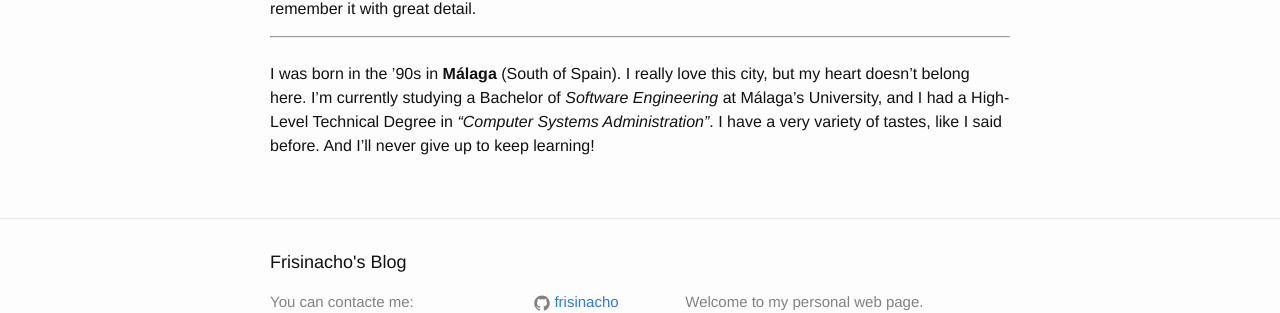
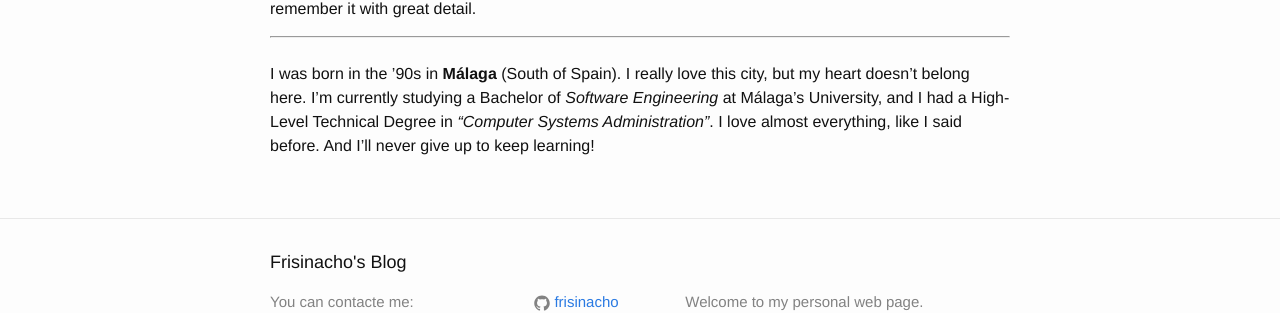
Before and after one commit to frisinacho/frisinacho.github.io, a Jekyll site: the page built from pages/about.md, in a window 1280 px wide. Shown: the part 263-576 px from the top of the page. Built offline with Jekyll 4.4.1, drawn with Linux system fonts in a browser that asks for light colours.

Commit message:
Much clear

```diff
--- a/pages/about.md
+++ b/pages/about.md
@@ -12,7 +12,7 @@ I have a strange obsession _recording_ everything I do on internet, but then it
 <br>
 I was born in the '90s in **Málaga** (South of Spain). I really love this city, but my heart doesn't belong here.
 I'm currently studying a Bachelor of _Software Engineering_ at Málaga's University, and I had a High-Level Technical Degree in _"Computer Systems Administration"_.
-I have a very variety of tastes, like I said before. And I'll never give up to keep learning!
+I love almost everything, like I said before. And I'll never give up to keep learning!
 
 [github]: https://github.com/frisinacho
 [travel-blog]: https://travelonthemoon.wordpress.com
```
